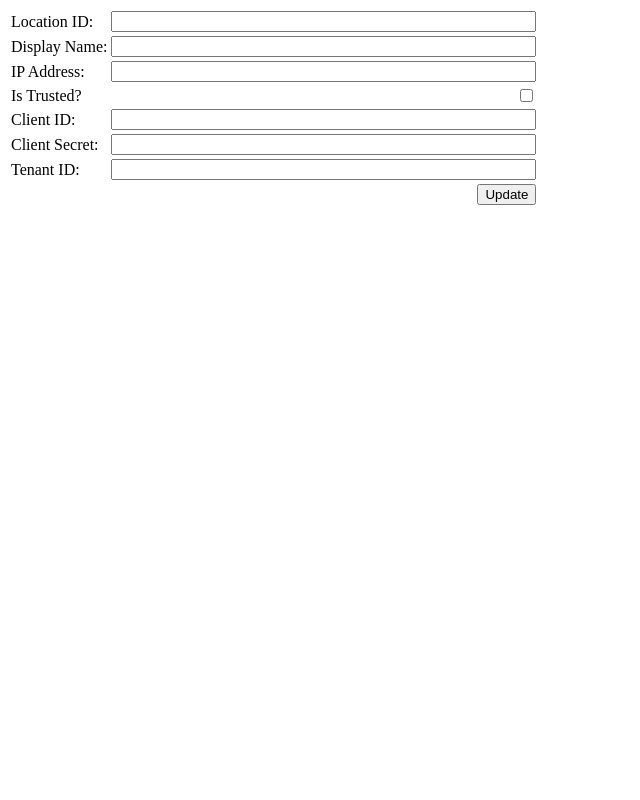
After one commit to brianmorel99/knownlocationupdater, a FastAPI app: template templates/add_location.html in a window 1280 px wide. The commit adds this page. Shown: the whole page, without its empty margins (0-640 px from the left). Run offline with FastAPI, Linux system fonts and the light colour scheme; the template is opened without the code that fills it, so the values that code supplies are empty; parts of the project's set-up code (start-up, migrations or seed data) failed here and were passed over.

Commit message:
Created page to add locations

```diff
--- a/main.py
+++ b/main.py
@@ -1,8 +1,9 @@
 import asyncio
 import uvicorn
 import base64
-from graph import check_named_location
+from graph import check_named_location, check_current_ip
 from app_config import read_config, write_config
+from location import Location
 from fastapi import FastAPI, Request, status, Form
 from fastapi.responses import Response, JSONResponse, RedirectResponse
 from fastapi.templating import Jinja2Templates
@@ -14,6 +15,12 @@ ddns_username = ""
 ddns_password = ""
 admin_username = ''
 admin_password = ''
+
+
+def get_location_from_config(config: list[Location], hostname: str) -> Location:
+    for i, loc in enumerate(config):
+        if loc.display_name == hostname:
+            return config[i]
 
 
 async def check_authentication(request: Request, username: str, password: str):
@@ -36,11 +43,13 @@ async def catch_all(request: Request, hostname: str = "", myip: str = ""):
         )
 
     config = read_config()
-    loc_status = await check_named_location(config, hostname, myip)
+    loc = get_location_from_config(config, hostname)
+
+    loc_status = await check_named_location(loc, myip)
     if loc_status == "Updated":
         for x in config:
-            if x['display_name'] == hostname:
-                x['ip_address'] = myip
+            if x.display_name == hostname:
+                x.ip_address = myip
         write_config(config)
         return JSONResponse(
             status_code=status.HTTP_200_OK,
@@ -90,15 +99,70 @@ async def admin_post(request: Request,
             content="Incorrect username or password",
             headers={"WWW-Authenticate": "Basic"},
         )
-    print(f"Location ID: %s", location_id)
-    print(f"Display Name: %s", display_name)
-    print(f"IP Address: %s", ip_address)
-    print(f"Is Trusted: %s", is_trusted)
-    print(f"Client ID: %s", client_id)
-    print(f"Client_Secret: %s", client_secret)
-    print(f"Tenant ID: %s", tenant_id)
+
+    config: list[Location] = read_config()
+
+    for x in config:
+        if x.location_id == location_id:
+            x.display_name = display_name
+            x.ip_address = ip_address
+            x.is_trusted = is_trusted
+            x.client_id = client_id
+            x.client_secret = client_secret
+            x.tenant_id = tenant_id
+
+    write_config(config)
 
     return RedirectResponse(url='/admin', status_code=302)
+
+
+@app.get("/add")
+async def administration(request: Request):
+    if not await check_authentication(request, admin_username, admin_password):
+
+        return Response(
+            status_code=status.HTTP_401_UNAUTHORIZED,
+            content="Incorrect username or password",
+            headers={"WWW-Authenticate": "Basic"},
+        )
+
+    return templates.TemplateResponse(request=request, name="add_location.html")
+
+
+@app.post("/add")
+async def admin_post(request: Request,
+                     location_id: str = Form(),
+                     display_name: str = Form(),
+                     ip_address: str = Form(),
+                     is_trusted: bool = Form(False),
+                     client_id: str = Form(),
+                     client_secret: str = Form(),
+                     tenant_id: str = Form()
+                     ):
+
+    if not await check_authentication(request, admin_username, admin_password):
+
+        return Response(
+            status_code=status.HTTP_401_UNAUTHORIZED,
+            content="Incorrect username or password",
+            headers={"WWW-Authenticate": "Basic"},
+        )
+
+    config: list[Location] = read_config()
+
+    loc = Location(location_id = location_id,
+                   display_name = display_name,
+                   ip_address = ip_address,
+                   is_trusted = is_trusted,
+                   client_id = client_id,
+                   client_secret = client_secret,
+                   tenant_id = tenant_id
+                   )
+    config.append(loc)
+    write_config(config)
+
+    return RedirectResponse(url='/admin', status_code=302)
+
 
 async def main():
     config = uvicorn.Config("main:app", port=8080, log_level="info")
--- /dev/null
+++ b/templates/add_location.html
@@ -0,0 +1,52 @@
+<html>
+
+<head>
+    <title>New Config</title>
+</head>
+
+<body>
+    <table>
+        <form action="/add" method="post">
+            <tr>
+                <td><label for="location_id">Location ID:</label></td>
+                <td><input type="text" id="location_id" name="location_id" size=50 required></td>
+            </tr>
+            <tr>
+                <td><label for="display_name">Display Name:</label></td>
+                <td><input type="text" id="display_name" name="display_name" size=50 required></td>
+            </tr>
+            <tr>
+                <td><label for="ip_address">IP Address:</label></td>
+                <td><input type="text" id="ip_address" name="ip_address" size=50 required>
+                </td>
+            </tr>
+            <tr>
+                <td><label for="is_trusted">Is Trusted?</label></td>
+                <td align="right"><input type="checkbox" id="is_trusted" name="is_trusted" value="True" size=50>
+                </td>
+            </tr>
+            <tr>
+                <td><label for="client_id">Client ID:</label></td>
+                <td><input type="text" id="client_id" name="client_id" size=50 required>
+                </td>
+            </tr>
+            <tr>
+                <td><label for="client_secret">Client Secret:</label></td>
+                <td><input type="password" id="client_secret" name="client_secret" size=50 required>
+                </td>
+            </tr>
+            <tr>
+                <td><label for="tenant_id">Tenant ID:</label></td>
+                <td><input type="text" id="tenant_id" name="tenant_id" size=50 required>
+                </td>
+            </tr>
+            <tr>
+                <td></td>
+                <td align="right"><button type="submit">Update</button></td>
+            </tr>
+        </form>
+    </table>
+    <br><br>
+</body>
+
+</html>
--- a/templates/locations.html
+++ b/templates/locations.html
@@ -26,8 +26,8 @@
             </tr>
             <tr>
                 <td><label for="is_trusted">Is Trusted?</label></td>
-                <td align="right"><input type="checkbox" id="is_trusted" name="is_trusted" size=50 checked={{ config['is_trusted'] }}>
-                </td>
+                <td align="right"><input type="checkbox" id="is_trusted" name="is_trusted" value="True" size=50 {% if
+                        config['is_trusted'] %} checked="on" {% endif %} </td>
             </tr>
             <tr>
                 <td><label for="client_id">Client ID:</label></td>
```
Also changed, not shown: app_config.py (+26 -2 lines), graph.py (+58 -32 lines), location.py (added, +35 -0 lines), requirements.txt (+28 -31 lines).
